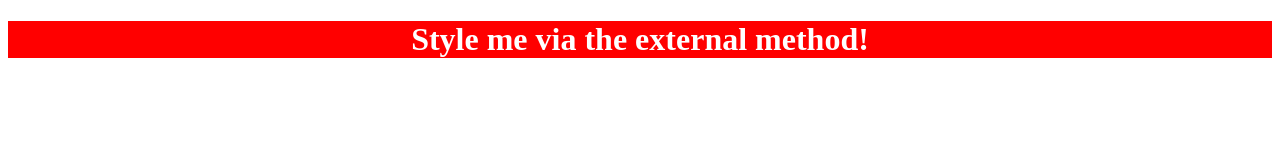
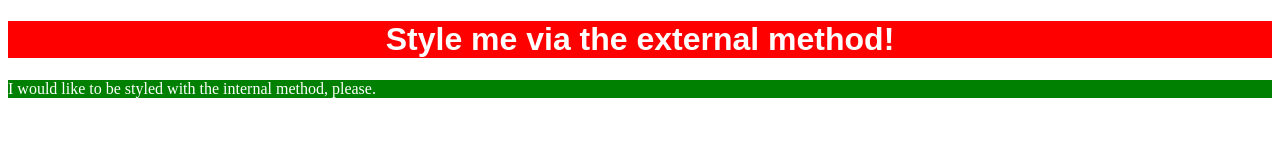
Before and after one commit to Felstauren/css-project-1.0, a plain HTML site: page index.html in a window 1280 px wide. Drawn offline with Linux system fonts and the light colour scheme.

Commit message:
commit 2.0

```diff
--- a/index.html
+++ b/index.html
@@ -9,5 +9,16 @@
 <body>
     <h1>Style me via the external method!</h1>
 
+
+    <div class="title">I would like to be styled with the internal method, please.</div>
+    <style>
+        .title {
+            color: white;
+            background-color: green;
+            font-family: 'Times New Roman', Times, serif;
+        }
+    </style>
+
+
 </body>
 </html>
--- a/styles.css
+++ b/styles.css
@@ -2,4 +2,5 @@ h1 {
     color:white;
     background-color: red;
     text-align: center;
+    font-family: Arial, Helvetica, sans-serif;
 }
```
